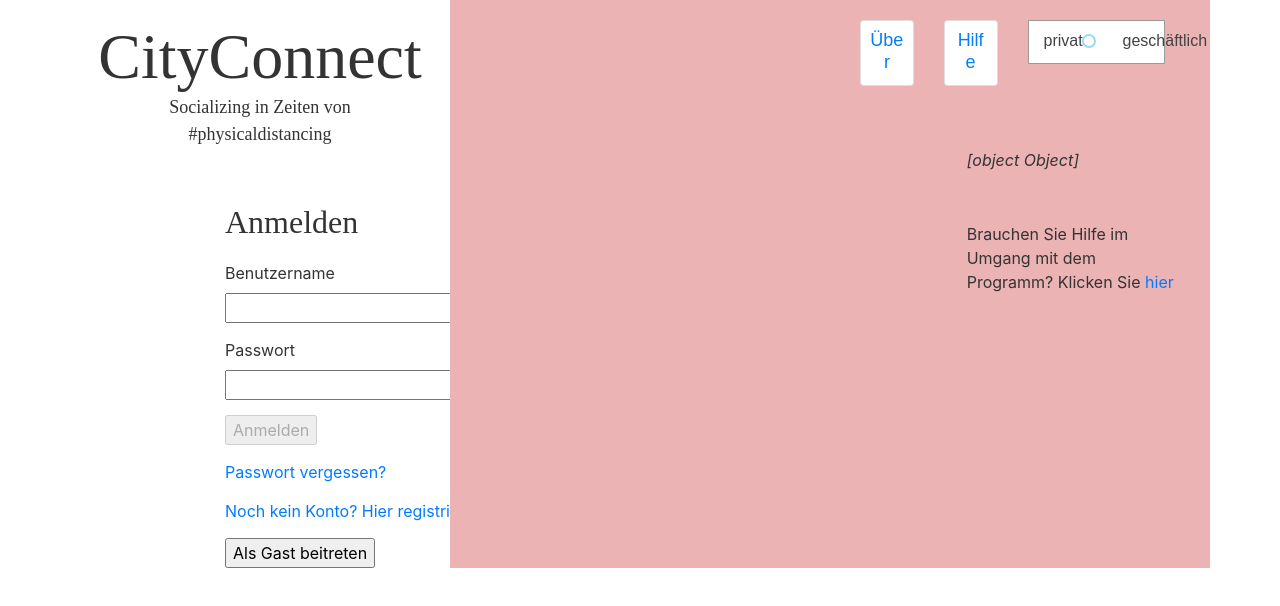
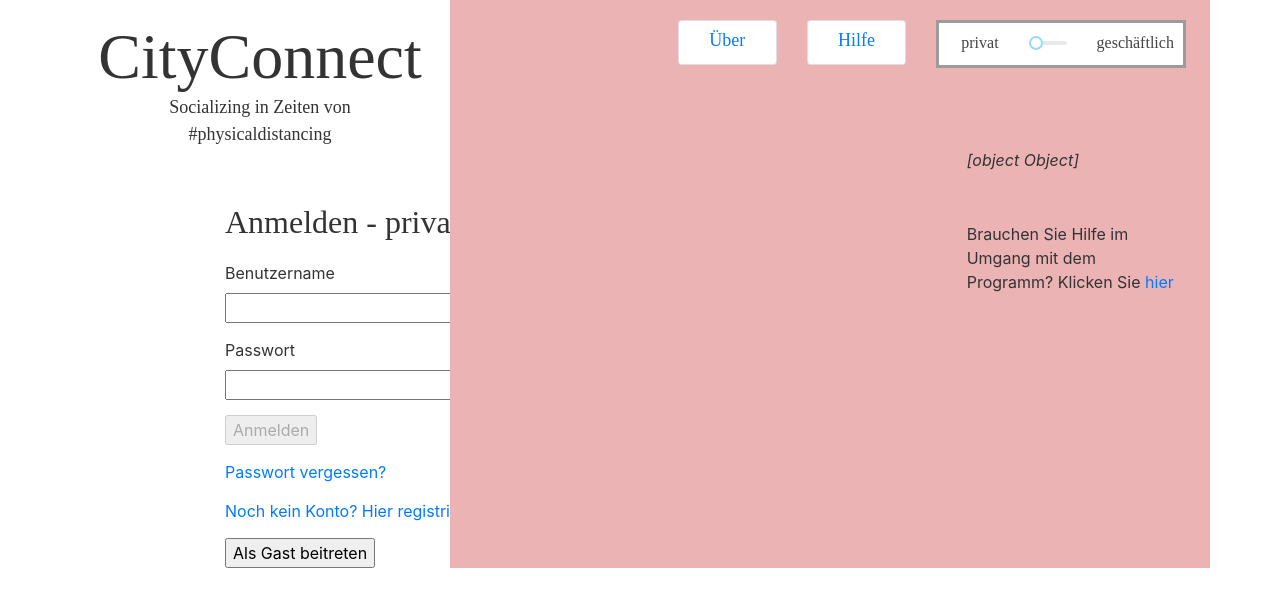
Before and after one commit to CityConnect11/app, a Next.js app: page / in a window 1280 px wide. Shown: the top 606 px of the page. Built offline with nearby package versions, Linux system fonts and the light colour scheme.

Commit message:
change login dialog

```diff
--- a/components/auth/login.js
+++ b/components/auth/login.js
@@ -3,14 +3,10 @@ import Row from 'react-bootstrap/Row'
 import Col from 'react-bootstrap/Col'
 
 import { Form, Field } from 'react-final-form'
-import { connect, useSelector } from 'react-redux'
 import { MODE_PRIVATE } from '../../lib/constants'
-import { useState } from 'react'
 
-const Login = () => {
-  const modeFromSelector = useSelector(state => state.mode ? state.mode : MODE_PRIVATE.key)
-  const [mode] = useState(modeFromSelector);
-  const isPrivate = mode === MODE_PRIVATE.key;
+const Login = ({ modeValue }) => {
+  const isPrivate = modeValue === MODE_PRIVATE.key;
   const loginTitle = isPrivate ? "Anmelden" : "Geschäftslogin";
   const registerTitle = isPrivate ? "Als Gast beitreten" : "Geschäft registrieren";
   return (
@@ -21,7 +17,7 @@ const Login = () => {
           <Col xs={8}>
             <Container>
               <Row>
-                <div className={"loginTitle"}>{loginTitle}</div>
+                <div className={"loginTitle"}>{loginTitle} - {modeValue}</div>
               </Row>
               <Row>
                 <Form
@@ -104,4 +100,4 @@ const Login = () => {
   )
 }
 
-export default connect()(Login);
+export default Login;
--- a/components/frame.js
+++ b/components/frame.js
@@ -1,12 +1,8 @@
 import Head from '../components/head'
-import Header from '../components/header/header'
-import Container from 'react-bootstrap/Container'
-import Row from 'react-bootstrap/Row'
 
 export default ({ children }) => (
   <div>
     <Head title="City Connect" />
-    <Header />
     {children}
   </div>
 );
--- a/components/header/header.js
+++ b/components/header/header.js
@@ -3,7 +3,7 @@ import Row from 'react-bootstrap/Row'
 import Col from 'react-bootstrap/Col'
 import Navbar from './navbar'
 
-export default () => (
+export default ({modeValue, setModeValue}) => (
   <div style={{width: "100%"}}>
     <Container className="frame">
       <Row>
@@ -24,9 +24,9 @@ export default () => (
         <Col xs={8} className={"main"}>
           <Container>
             <Row>
-              <Col xs={"6"}/>
-              <Col xs={"6"}>
-                <Navbar />
+              <Col xs={"3"}/>
+              <Col xs={"9"}>
+                <Navbar modeValue={modeValue} setModeValue={setModeValue} />
               </Col>
             </Row>
           </Container>
--- a/components/header/mode.js
+++ b/components/header/mode.js
@@ -2,16 +2,10 @@ import Container from 'react-bootstrap/Container'
 import Row from 'react-bootstrap/Row'
 import Col from 'react-bootstrap/Col'
 import Slider from 'rc-slider';
-import { connect, useSelector, useDispatch } from 'react-redux'
-import { useState } from 'react'
-import { setMode } from '../../lib/actions'
-import { MODE_PRIVATE, resolveModeByKey } from '../../lib/constants'
+import { resolveModeByKey, resolveModeByValue } from '../../lib/constants'
 
-const ModeSelection = () => {
-  const initialModeValue = useSelector(state => state.mode ? resolveModeByKey(state.mode).value : MODE_PRIVATE.value)
-  const [modeValue, setModeValue] = useState(initialModeValue)
+const ModeSelection = ({modeValue, setModeValue}) => {
 
-  const dispatch = useDispatch();
   return (
     <div className="modeSlider">
     <Container>
@@ -24,12 +18,11 @@ const ModeSelection = () => {
             <Slider
               min={0} max={1}
               included={false}
-              value={modeValue}
+              value={resolveModeByKey(modeValue).value}
               defaultValue={0}
               step={1}
               onChange={event => {
-                setModeValue(event)
-                dispatch(setMode(event))
+                setModeValue(resolveModeByValue(event).key)
               }}
             />
             </div>
@@ -43,4 +36,4 @@ const ModeSelection = () => {
   )
 }
 
-export default connect()(ModeSelection)
+export default ModeSelection;
--- a/components/header/navbar.js
+++ b/components/header/navbar.js
@@ -6,7 +6,7 @@ import Button from '../menu/button'
 import Entry from '../menu/entry'
 import ModeSelection from './mode'
 
-const Navbar = () => {
+const Navbar = ({modeValue, setModeValue}) => {
   return (
     <div>
       <Container>
@@ -19,7 +19,9 @@ const Navbar = () => {
           </Col>
           <Col xs={6}>
             <Entry>
-              <ModeSelection />
+              <div width={"1000%"}>
+                <ModeSelection modeValue={modeValue} setModeValue={setModeValue} />
+              </div>
             </Entry>
           </Col>
         </Row>
--- a/components/start.js
+++ b/components/start.js
@@ -1,18 +1,31 @@
 import Container from 'react-bootstrap/Container'
 import Row from 'react-bootstrap/Row'
 import Col from 'react-bootstrap/Col'
+import { useState } from 'react'
+import { connect, useSelector } from 'react-redux'
 import Login from './auth/login'
 import Main from './start/main'
+import Header from './header/header'
+import { MODE_PRIVATE } from '../lib/constants'
 
-export default () => (
+const Start = () => {
+  const initialModeKey = useSelector(state => state.mode ? state.mode : MODE_PRIVATE.key)
+  const [modeValue, setModeValue] = useState(initialModeKey)
+  return (
+    <div>
+      <Header modeValue={modeValue} setModeValue={setModeValue} />
       <Container className="frame">
         <Row>
           <Col xs={4}>
-        <Login />
+            <Login modeValue={modeValue} />
           </Col>
           <Col xs={8} className={"main"}>
-        <Main />
+            <Main modeValue={modeValue} />
           </Col>
         </Row>
       </Container>
+    </div>
   )
+}
+
+export default connect()(Start)
--- a/components/start/main.js
+++ b/components/start/main.js
@@ -4,7 +4,7 @@ import Col from 'react-bootstrap/Col'
 import Help from "./help"
 import Sofa from "../icons/sofa"
 
-const Main = () => {
+const Main = ({ modeValue, setModeValue }) => {
   return (
     <div>
       <Container>
--- a/styles.css
+++ b/styles.css
@@ -1,6 +1,7 @@
 html, body {
   height: 100%;
   margin: 0;
+  font-family: 'IBM Plex Mono Regular, sans-serif';
 }
 
 .at-bottom {
@@ -23,9 +24,9 @@ html, body {
   width: 220px;
   text-align: center;
   text-decoration: none;
-  font-family: Arial, Helvetica, sans-serif;
+  font-family: 'IBM Plex Mono Regular, sans-serif';
   color: #434343;
-  border: 1px solid #9b9b9b;
+  border: 3px solid #9b9b9b;
 }
 
 .modeSlider {
@@ -33,10 +34,10 @@ html, body {
   width: 250px;
   text-align: center;
   text-decoration: none;
-  font-family: Arial, Helvetica, sans-serif;
+  font-family: 'IBM Plex Mono Regular, sans-serif';
   background-color: #ffffff;
   color: #434343;
-  border: 1px solid #9b9b9b;
+  border: 3px solid #9b9b9b;
 }
 
 .card:hover {
@@ -72,6 +73,7 @@ html, body {
 
 .label {
   font-weight: bold;
+  font-family: 'IBM Plex Mono Regular';
 }
 
 @keyframes Loading {
```
Lines whose indentation alone changed are shown as unchanged.
